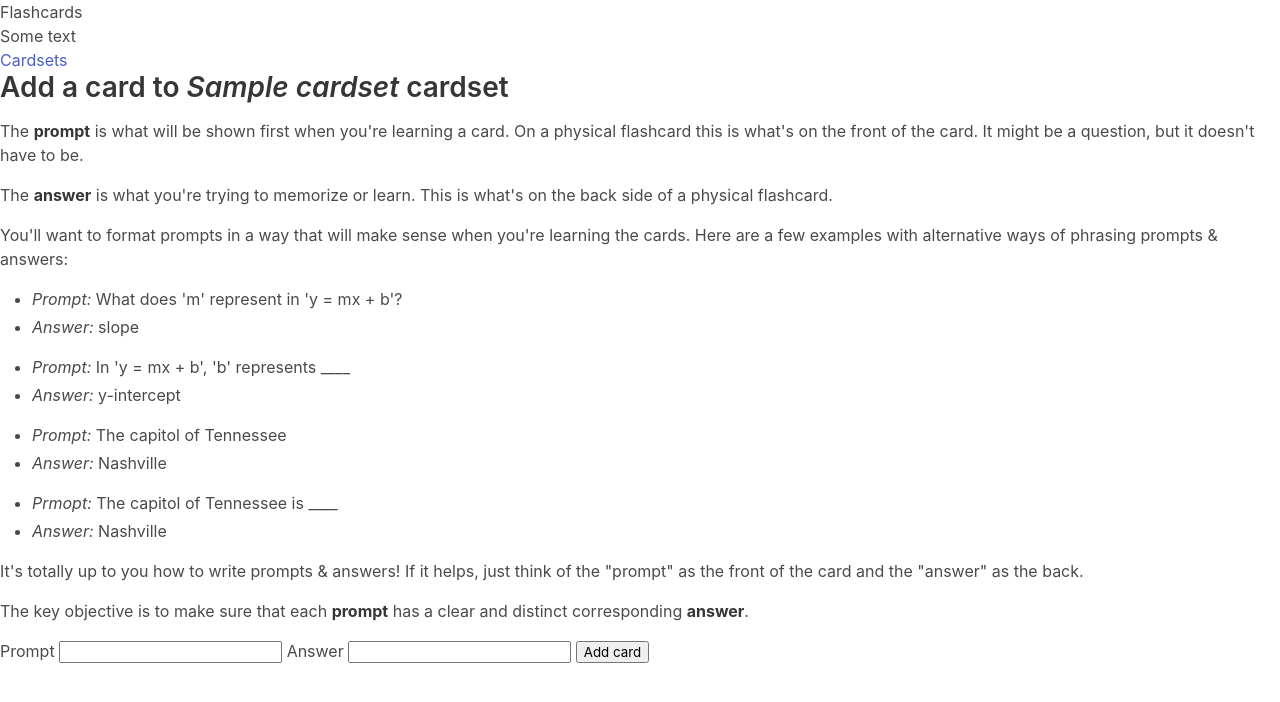
After one commit to lawsonpd/spaced_repetition_flashcards, a Flask app: template cardapp/templates/cards/add_card.html in a window 1280 px wide. The commit adds this page. Shown: the top 702 px of the page. Run offline with Flask 2, Linux system fonts and the light colour scheme; the template is opened without the code that fills it: most values are stand-ins (such as "Sample title", 1, 10 or a date in 2020).

Commit message:
Add dir for templates related to indiv. cards (may change in future). Write add_card view and template.

```diff
--- /dev/null
+++ b/cardapp/templates/cards/add_card.html
@@ -0,0 +1,53 @@
+{% extends 'base.html' %}
+
+{% block header %}
+    <h2>{% block title %}Add a card to <em>{{ cardset['name'] }}</em> cardset{% endblock %}</h2>
+{% endblock %}
+
+{% block content %}
+    {# This content could probably be put in a modal that can be dismissed by the user #}
+    <p>
+        The <strong>prompt</strong> is what will be shown first when you're learning a card. On a
+        physical flashcard this is what's on the front of the card.
+        It might be a question, but it doesn't have to be.
+    </p>
+    <p>
+        The <strong>answer</strong> is what you're trying to memorize or learn. This is what's on the
+        back side of a physical flashcard.
+    </p>
+    <p>
+        You'll want to format prompts in a way that will make sense when you're learning
+        the cards. Here are a few examples with alternative ways of phrasing prompts & answers:
+        <ul>
+            <li><em>Prompt:</em> What does 'm' represent in 'y = mx + b'?
+            <li><em>Answer:</em> slope
+        </ul>
+        <ul>
+            <li><em>Prompt:</em> In 'y = mx + b', 'b' represents ____
+            <li><em>Answer:</em> y-intercept
+        </ul>
+        <ul>
+            <li><em>Prompt:</em> The capitol of Tennessee
+            <li><em>Answer:</em> Nashville
+        </ul>
+        <ul>
+            <li><em>Prmopt:</em> The capitol of Tennessee is ____
+            <li><em>Answer:</em> Nashville
+        </ul>
+    </p>
+    <p>
+        It's totally up to you how to write prompts & answers! If it helps, just think of
+        the "prompt" as the front of the card and the "answer" as the back.
+    </p>
+    <p>
+        The key objective is to make sure that each <strong>prompt</strong> has a
+        clear and distinct corresponding <strong>answer</strong>.
+    </p>
+    <form method="post">
+        <label for="prompt">Prompt</label>
+        <input name="prompt" id="prompt" required>
+        <label for="answer">Answer</label>
+        <input name="answer" id="answer" required>
+        <input type="submit" value="Add card">
+    </form>
+{% endblock %}
--- a/cardapp/templates/cardsets/cardset.html
+++ b/cardapp/templates/cardsets/cardset.html
@@ -11,8 +11,9 @@
             <li>{{ card['prompt'] }}</li>
         {% endfor %}
         </ul>
+        <a href="{{ url_for('cardsets.add_card', cardset_id=cardset['id']) }}">Add card</a>
     {% else %}
         <p>No cards in this set yet.</p>
-        <p><a href="">Add</a> some to start learning.</p>
+        <p><a href="{{ url_for('cardsets.add_card', cardset_id=cardset['id']) }}">Add</a> some to start learning.</p>
     {% endif%}
 {% endblock %}
```
Also changed, not shown: cardapp/cardsets.py (+45 -1 lines), cardapp/templates/cards/edit_card.html (added).
